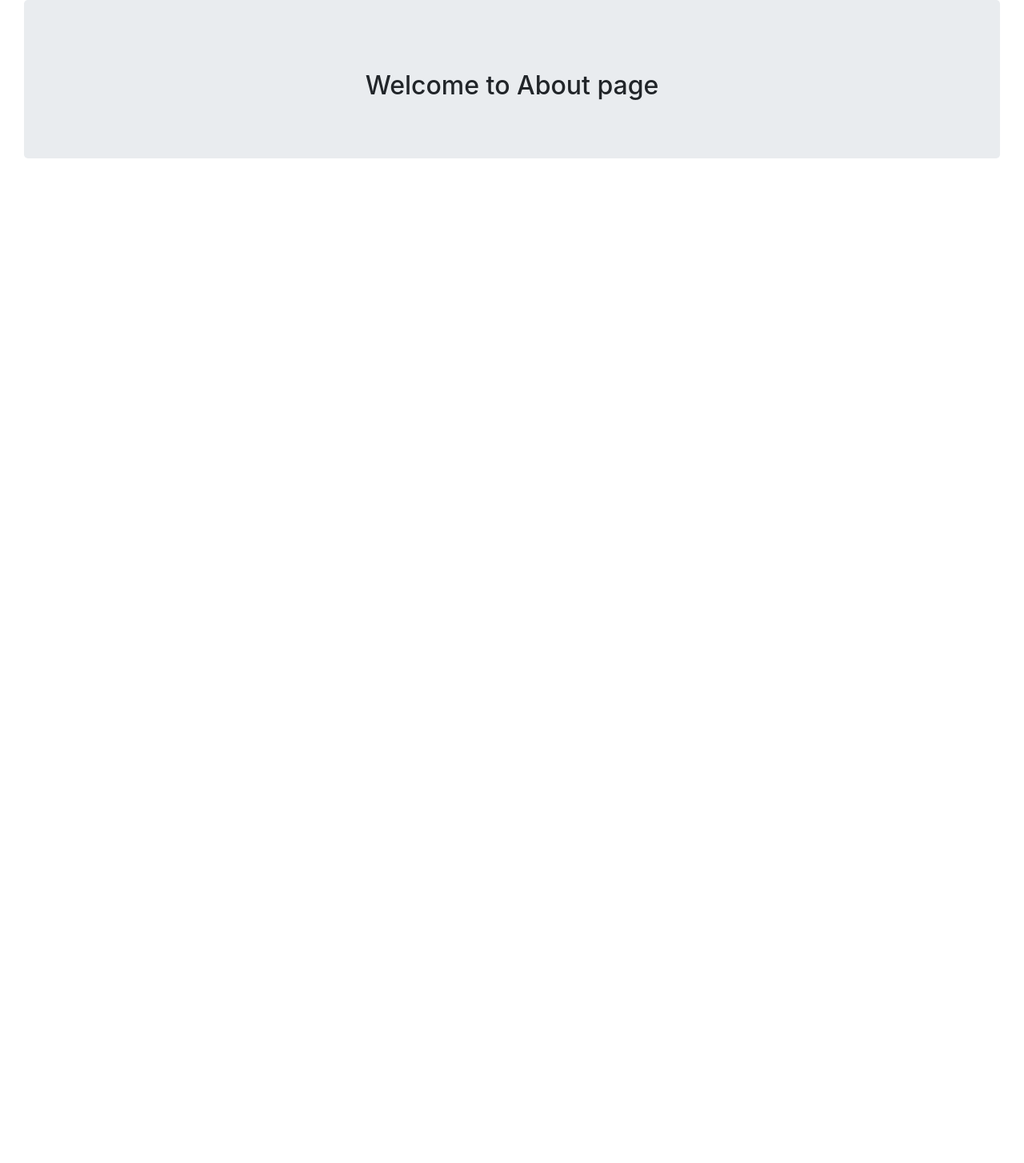
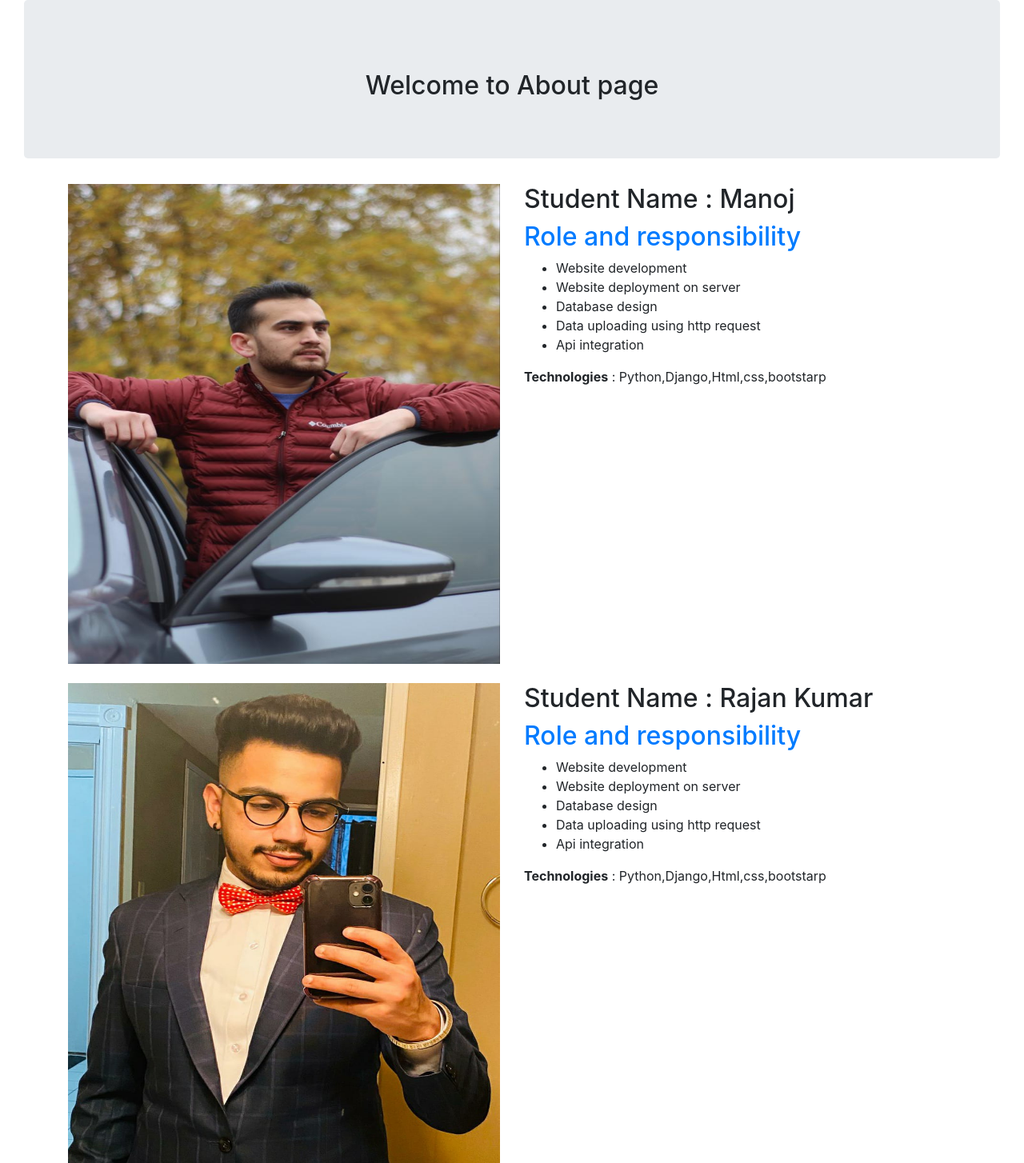
Before and after one commit to MANOJSHRMA/IOT-based-fire-extinguisher-robot, a Django app: page /about/ in a window 1280 px wide. Shown: the part 56-1510 px from the top of the page at 80% size. Before the commit the page ends 254 px from the top, so only its background shows below. Run offline with Django 3.2, Linux system fonts and the light colour scheme; some libraries are stand-ins or nearby versions.

Commit message:
pre final cahnges

```diff
--- a/myfirst_project/myapp/views.py
+++ b/myfirst_project/myapp/views.py
@@ -34,13 +34,30 @@ class FireRecordDelete(DeleteView):
     template_name = 'record_delete.html'
     success_url = reverse_lazy('list')
 
+# this function is for endpoint to save incoming data from raspberry pi
 @csrf_exempt
 def recieve_data_from_rpi(request):
     message, status_code ="no datat found", 400
     if request.method == "POST":
-        data = request.POST['status']
-        status = data.get('status')
-        FireRecords.objects.create(Alarm_status=status)
+        alarm_status = request.POST['alarm_status']
+        sms_status = request.POST['sms_status']
+        sms_text = request.POST['sms_text']
+        phone_number = request.POST['mob_number']
+        country = request.POST['country']
+        region = request.POST['region']
+        city = request.POST['city']
+        lat = request.POST['lat']
+        lon = request.POST['lon']
+        FireRecords.objects.create(
+            sms_status=sms_status,
+            phone_number=phone_number,
+            sms_text=sms_text,
+            Alarm_status=alarm_status,
+            country=country,
+            region=region,
+            city=city,
+            lat=lat,lon=lon
+        )
         message, status_code = "Data created", 201
     return JsonResponse(
         {'message': message
--- a/myfirst_project/myfirst_project/settings.py
+++ b/myfirst_project/myfirst_project/settings.py
@@ -124,7 +124,7 @@ USE_TZ = True
 
 STATIC_URL = '/static/'
 STATICFILES_DIRS =[
-    STATIC_DIR,
+    # STATIC_DIR,
 ]
 STATIC_ROOT = '/home/munnasharma/final-project-website/myfirst_project/static'
 
--- a/myfirst_project/templates/about.html
+++ b/myfirst_project/templates/about.html
@@ -1,4 +1,5 @@
 {% extends 'base.html'%}
+{% load static%}
 {% block content %}
 
 
@@ -11,7 +12,52 @@
         </div>
       </div>
   </div>
+</section>
+<section>
+    <div class="container">
+    <div class="row">
+        <div class="col-md-6">
+                <img src="{% static 'img/manoj.jpeg'%}"
+                 alt="manoj_img" width="100%" height="600px">
+        </div>
+        <div class="col-md-6">
+            <div class="ui-decor-1"></div>
+            <h2 >Student Name : Manoj</h2>
+            <h2 class="ui-title-block ui-title-block_lg_mrg-btm text-primary">Role and responsibility</h2>
+            <ul>
+                <li>Website development</li>
+                <li>Website deployment on server</li>
+                <li>Database design</li>
+                <li>Data uploading using http request</li>
+                <li>Api integration</li>
+            </ul>
+            <p> <b>Technologies</b> : Python,Django,Html,css,bootstarp </p>
+        </div>
 
+    </div>
+    <br>
+    <div class="row">
+        <div class="col-md-6">
+                <img src="{% static 'img/rajjan.jpeg'%}"
+                 alt="manoj_img" width="100%" height="600px">
+             </div>
+        <div class="col-md-6">
+            <div class="ui-decor-1"></div>
+            <h2 >Student Name : Rajan Kumar</h2>
+            <h2 class="ui-title-block ui-title-block_lg_mrg-btm text-primary">Role and responsibility</h2>
+            <ul>
+                <li>Website development</li>
+                <li>Website deployment on server</li>
+                <li>Database design</li>
+                <li>Data uploading using http request</li>
+                <li>Api integration</li>
+            </ul>
+            <p> <b>Technologies</b> : Python,Django,Html,css,bootstarp </p>
+
+        </div>
+
+    </div>
+</div>
 </section>
 
 {% endblock %}
--- a/myfirst_project/templates/record_list.html
+++ b/myfirst_project/templates/record_list.html
@@ -11,7 +11,7 @@
       <div class="col-md-12">
         <div class="jumbotron">
           <br>
-          <h2 class="">Welcome to results page</h2>
+          <h2 class="" style="text-align:center">Welcome to results page</h2>
         </div>
       </div>
   </div>
```
Also changed, not shown: myfirst_project/myapp/models.py (+9 -0 lines), myfirst_project/templates/home_page.html (+4 -4 lines), myfirst_project/templates/record_detail.html (+21 -6 lines), myfirst_project/db.sqlite3, myfirst_project/myapp/migrations/0002_auto_20200406_2201.py (added), myfirst_project/myapp/migrations/0003_auto_20200406_2223.py (added), myfirst_project/myapp/migrations/0004_auto_20200408_1912.py (added), myfirst_project/static/css/style.css (line endings or trailing spaces), myfirst_project/static/img/manoj.jpeg (added), myfirst_project/static/img/rajjan.jpeg (added).
